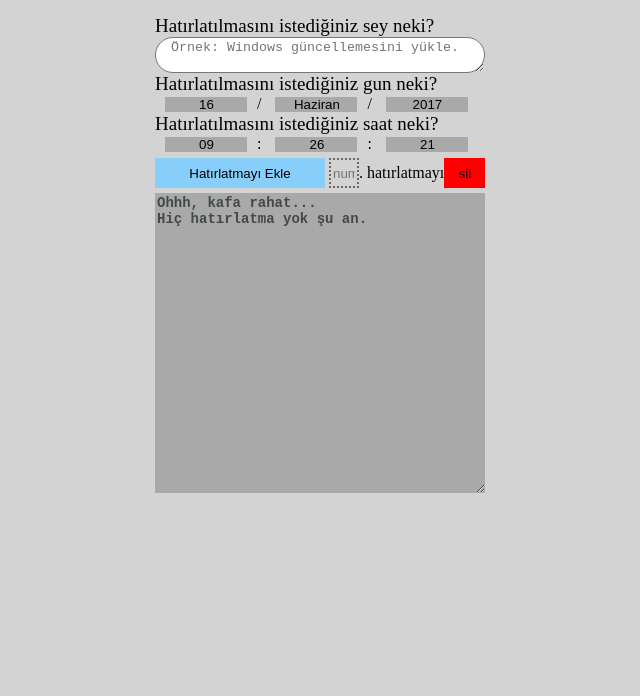
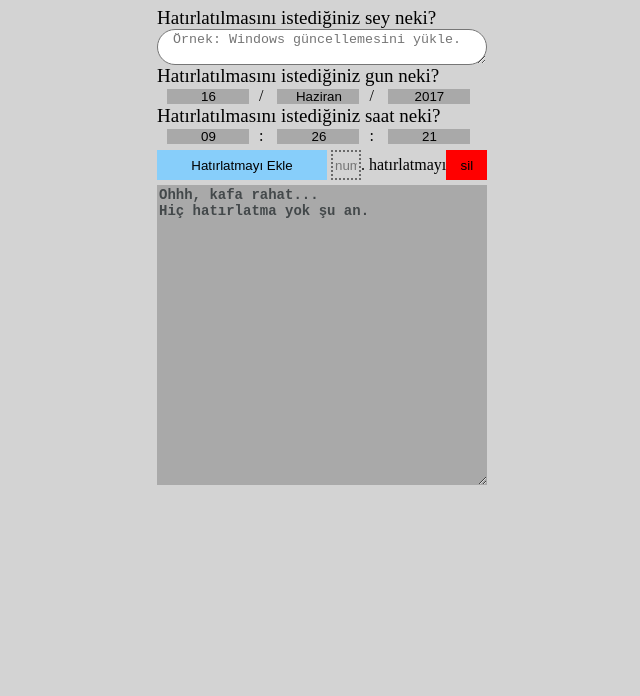
Before and after one commit to faydin/neki-hatirlatici, a website: page index.html in a window 1280 px wide. Shown: the part 104-800 px from the top of the page, without its empty margins (308-948 px from the left). Drawn offline with Linux system fonts and the light colour scheme.

Commit message:
gorunumde degisiklikler

```diff
--- a/index.html
+++ b/index.html
@@ -4,12 +4,18 @@
 
     <style>
         html {
-            width: 370px;
+            width: 350px;
             height: 100vh;
             background-color: lightgray;
             display: block;
             margin-left: auto;
             margin-right: auto;
+        }
+
+        body {
+            width: 400;
+            display: block;
+            margin: auto;
         }
 
         div#baslik {
```
